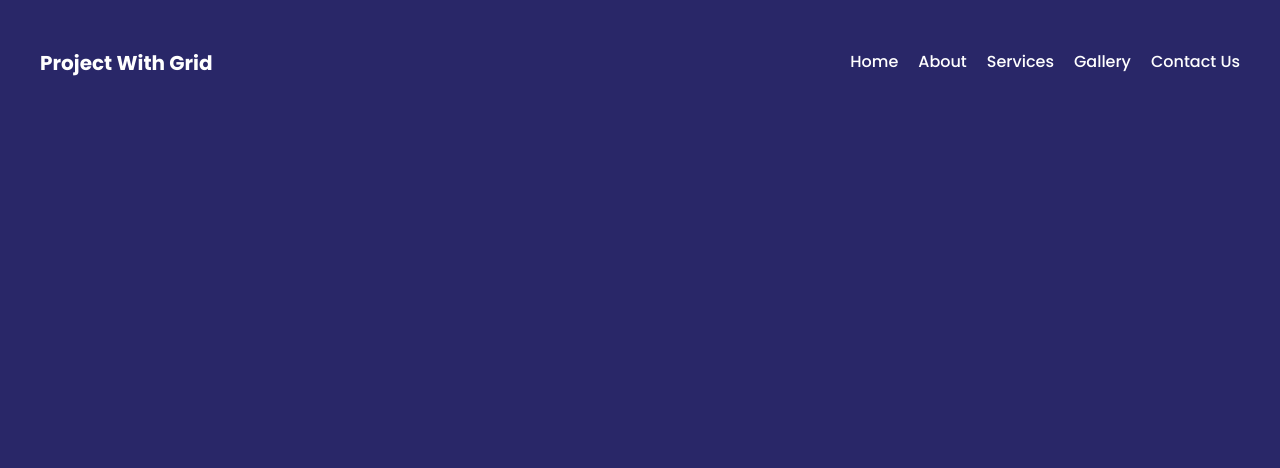
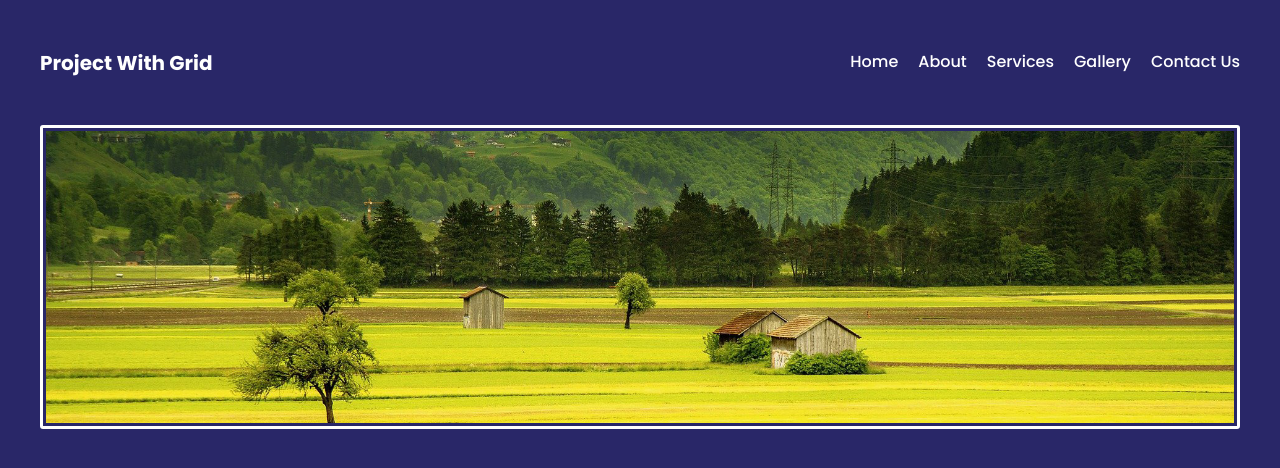
Before and after one commit to moinsoft/Project-With-Grid, a plain HTML site: page index.html in a window 1280 px wide. Drawn offline with Linux system fonts and the light colour scheme.

Commit message:
Banner Section Done

```diff
--- a/css/style.css
+++ b/css/style.css
@@ -123,3 +123,13 @@ Header Section
   width: 100%;
   visibility: visible;
 }
+
+/*====================
+Banner Section
+======================*/
+
+.banner-area img {
+  border: 3px solid var(--primaryColor);
+  padding: 3px;
+  border-radius: 3px;
+}
--- a/index.html
+++ b/index.html
@@ -49,6 +49,15 @@
 	</header>
 	<!-- Header Section End -->
 
+
+	<!-- Banner Section Start -->
+	<section class="banner-area">
+		<div class="container">
+			<img src="./assets/bg/banner-1.jpg" alt="Banner Image">
+		</div>
+	</section>
+	<!-- Banner Section End -->
+
 </body>
 
 </html>
```
